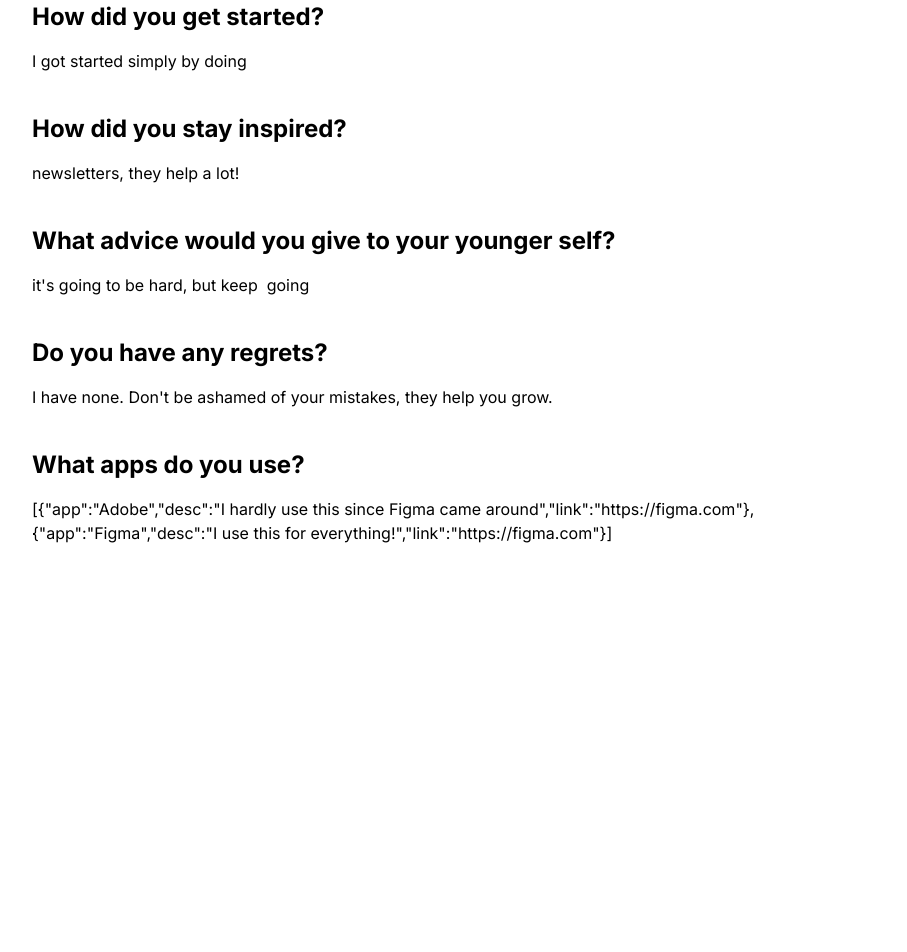
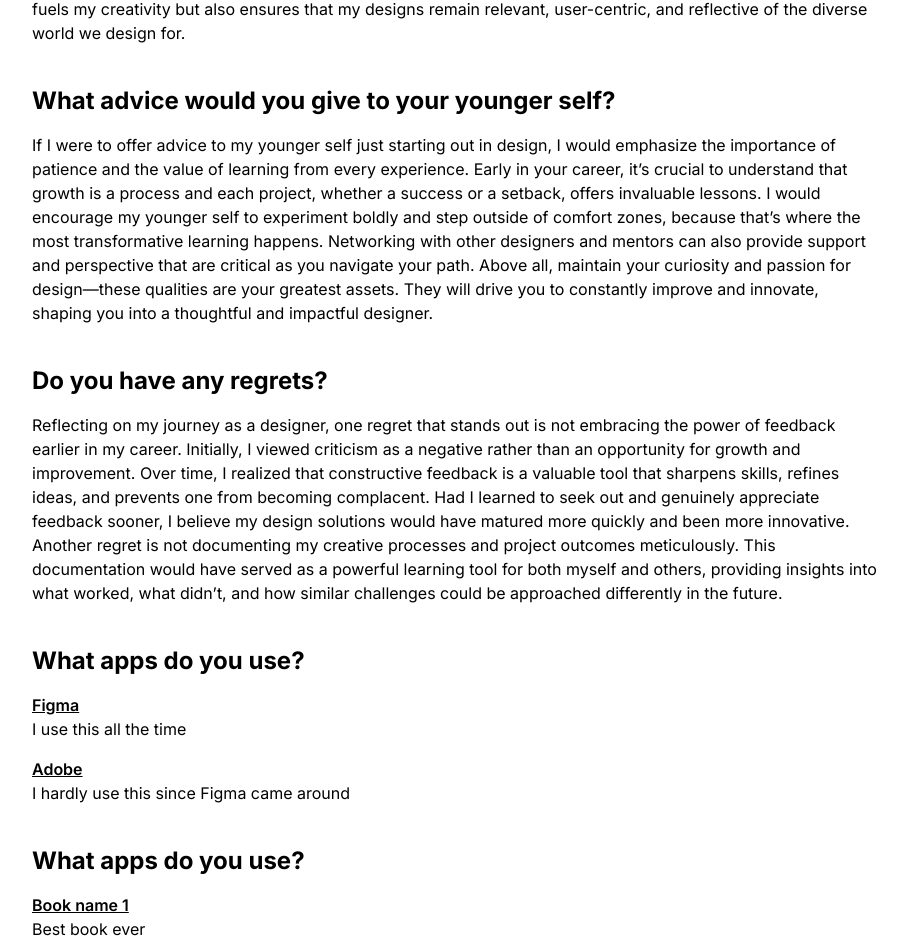
Before and after one commit to jaygal0/path-to-design, a Next.js app: page /stories/1 in a window 1280 px wide. Shown: the part 1577-2529 px from the top of the page, without its empty margins (184-1091 px from the left). Before the commit the page ends 2122 px from the top, so only its background shows below. Built offline with nearby package versions, Linux system fonts and the light colour scheme.

Commit message:
sorted out the basic skeleton of the detail page

```diff
--- a/data/data.json
+++ b/data/data.json
@@ -3,36 +3,36 @@
     "id": 1,
     "firstName": "Joshua",
     "lastName": "Galinato",
-    "datePosted": "2024-07-11",
+    "datePosted": "2024-05-12",
     "contact": {
       "email": "joshua@galina.to",
-      "twitter": "jaygal1",
-      "instagram": "jaygal1",
-      "dribble": "jaygal1"
+      "twitter": "",
+      "instagram": "",
+      "dribble": ""
     },
     "info": {
-      "coverImage": "name",
-      "oneLiner": "This is an awesome one liner",
+      "coverImage": "",
+      "oneLiner": "Keep working on your craft. It'll pay off in the end.",
       "position": "UX Lead Designer",
+      "company": "Orbi",
       "yearlySalaryRange": "$48k- $56k",
       "yearlySalary": "",
-      "company": "Orbi",
       "companySite": "https://orbiapp.io",
       "personalSite": "https://galina.to",
-      "getStarted": "I got started simply by doing",
-      "stayInspired": "newsletters, they help a lot!",
-      "advice": "it's going to be hard, but keep \n\n going",
-      "regret": "I have none. Don't be ashamed of your mistakes, they help you grow.",
+      "getStarted": "Landing the Lead UX Designer position at Orbi was the culmination of a unique and richly varied career path that honed my skills and broadened my perspective. Over the past six years, I founded and led my own company, which not only became a platform for creative expression but also a successful business venture. Through our YouTube channel, we amassed nearly 85,000 followers, providing regular content that attracted a diverse audience and multiple brand partnerships. This experience was instrumental in deepening my understanding of user engagement and digital content strategies. Similarly, I leveraged social media platforms like Instagram, where I successfully grew an account to 100,000 followers. Here, I further honed my skills in visual storytelling and brand collaboration, which are crucial in UX design. These experiences equipped me with a robust toolkit of design, leadership, and strategic skills, making me an ideal fit for the innovative environment at Orbi.",
+      "stayInspired": "Staying inspired as a designer is a continuous journey that requires both personal passion and external stimulation. I actively seek out new ideas and trends by attending industry conferences, engaging in workshops, and collaborating with other creatives. Reading extensively about design and technology also plays a pivotal role in my creative process, helping me stay ahead of the curve and incorporate fresh, innovative elements into my work. Additionally, I draw significant inspiration from the world around me—whether through travel, art, or the everyday interactions that reveal the subtle needs and behaviors of people. This holistic approach not only fuels my creativity but also ensures that my designs remain relevant, user-centric, and reflective of the diverse world we design for.",
+      "advice": "If I were to offer advice to my younger self just starting out in design, I would emphasize the importance of patience and the value of learning from every experience. Early in your career, it’s crucial to understand that growth is a process and each project, whether a success or a setback, offers invaluable lessons. I would encourage my younger self to experiment boldly and step outside of comfort zones, because that’s where the most transformative learning happens. Networking with other designers and mentors can also provide support and perspective that are critical as you navigate your path. Above all, maintain your curiosity and passion for design—these qualities are your greatest assets. They will drive you to constantly improve and innovate, shaping you into a thoughtful and impactful designer.",
+      "regret": "Reflecting on my journey as a designer, one regret that stands out is not embracing the power of feedback earlier in my career. Initially, I viewed criticism as a negative rather than an opportunity for growth and improvement. Over time, I realized that constructive feedback is a valuable tool that sharpens skills, refines ideas, and prevents one from becoming complacent. Had I learned to seek out and genuinely appreciate feedback sooner, I believe my design solutions would have matured more quickly and been more innovative. Another regret is not documenting my creative processes and project outcomes meticulously. This documentation would have served as a powerful learning tool for both myself and others, providing insights into what worked, what didn’t, and how similar challenges could be approached differently in the future.",
       "apps": [
         {
-          "app": "Adobe",
-          "desc": "I hardly use this since Figma came around",
+          "name": "Figma",
+          "desc": "I use this all the time",
           "link": "https://figma.com"
         },
         {
-          "app": "Figma",
-          "desc": "I use this for everything!",
-          "link": "https://figma.com"
+          "name": "Adobe",
+          "desc": "I hardly use this since Figma came around",
+          "link": "https://adobe.com"
         }
       ],
       "books": [
--- a/src/app/(pages)/stories/[id]/page.tsx
+++ b/src/app/(pages)/stories/[id]/page.tsx
@@ -18,9 +18,9 @@ export default async function Story({ params }: any) {
 
     return (
         <>
-            <h1 className="text-6xl font-bold leading-tight pt-60 pb-20">{info.oneLiner}</h1>
+            <h1 className="text-6xl font-bold leading-tight pt-60 pb-20">"{info.oneLiner}"</h1>
             <DesignerDetailBox firstName={firstName} lastName={lastName} contact={contact} info={info} />
-            <div className="relative w-full h-5/6 mt-10 mb-10 rounded-lg overflow-hidden">
+            <div className="relative w-full h-96 mt-10 mb-10 rounded-lg overflow-hidden">
                 <Image
                     fill
                     src="https://dummyimage.com/600x400/000/fff.jpg"
@@ -34,6 +34,7 @@ export default async function Story({ params }: any) {
                 <DetailQuestions question="What advice would you give to your younger self?" answer={info.advice} />
                 <DetailQuestions question="Do you have any regrets?" answer={info.regret} />
                 <DetailQuestions question="What apps do you use?" apps={info.apps} />
+                <DetailQuestions question="What apps do you use?" books={info.books} />
             </div>
         </>
     );
--- a/src/app/components/DetailQuestions.tsx
+++ b/src/app/components/DetailQuestions.tsx
@@ -6,6 +6,7 @@ type DesignerProps = {
 }
 
 export function DetailQuestions({ question, answer, books, apps }: DesignerProps) {
+
     return (
         <div className="mb-10">
             <div className="font-bold text-2xl mb-4">{question}</div>
@@ -15,7 +16,23 @@ export function DetailQuestions({ question, answer, books, apps }: DesignerProps
                         <div>{answer}</div>
                     ) : ""
             }
-            <div>{JSON.stringify(apps)}</div>
+            {
+                apps?.map((app: any) => {
+                    return <div className="mb-4" key={app.name}>
+                        <a className="font-semibold underline" href={app.link} target="_blank">{app.name}</a>
+                        <div>{app.desc}</div>
+                    </div>
+                })
+            }
+            {
+                books?.map((book: any) => {
+                    return <div className="mb-4" key={book.book}>
+                        <a className="font-semibold underline" href={book.link} target="_blank">{book.book}</a>
+                        <div>{book.desc}</div>
+                    </div>
+                })
+            }
+
         </div>
     )
 }
--- a/src/app/layout.tsx
+++ b/src/app/layout.tsx
@@ -24,7 +24,7 @@ export default function RootLayout({
         <Navbar />
         <main className="grid grid-cols-12 gap-4">
           <LeftSidebar />
-          <div className="col-start-3 col-span-8">{children}</div>
+          <div className="col-start-3 col-span-8 pb-20">{children}</div>
           <div></div>
         </main>
       </body>
```
